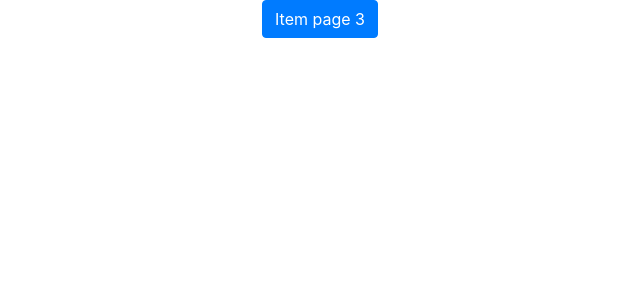
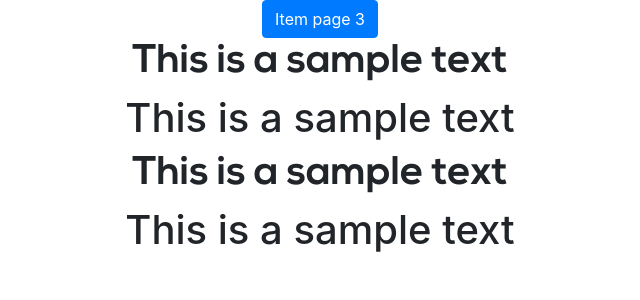
Before and after one commit to ekrizhe/Boxr, a Django app: page /search/item/page3 in a window 1280 px wide. Shown: the top 300 px of the page, without its empty margins (320-960 px from the left). Run offline with Django 3.2, Linux system fonts and the light colour scheme; some libraries are stand-ins or nearby versions.

Commit message:
Updated font

```diff
--- a/boxr/main/templates/main/home.html
+++ b/boxr/main/templates/main/home.html
@@ -1,10 +1,12 @@
 <!DOCTYPE html>
 <html><head><meta name="GCD" content="YTk3ODQ3ZWZhN2I4NzZmMzBkNTEwYjJl96a7bcc7c5c264509365258e6df23a90"/>
   <meta charset="utf-8">
+  {% load static %}
   <meta name="generator" content="Google Web Designer 14.0.2.0928">
   <meta name="template" content="Banner 3.0.0">
   <meta name="environment" content="gwd-genericad">
   <meta name="viewport" content="width=device-width, initial-scale=1.0">
+  <link rel="stylesheet" href="{% static 'css/main.css' %}" />
   <style>gwd-page{display:block}.gwd-inactive{visibility:hidden}</style>
   <style>.gwd-pagedeck{position:relative;display:block}.gwd-pagedeck>.gwd-page.transparent{opacity:0}.gwd-pagedeck>.gwd-page{position:absolute;top:0;left:0;-webkit-transition-property:-webkit-transform,opacity;-moz-transition-property:transform,opacity;transition-property:transform,opacity}.gwd-pagedeck>.gwd-page.linear{transition-timing-function:linear}.gwd-pagedeck>.gwd-page.ease-in{transition-timing-function:ease-in}.gwd-pagedeck>.gwd-page.ease-out{transition-timing-function:ease-out}.gwd-pagedeck>.gwd-page.ease{transition-timing-function:ease}.gwd-pagedeck>.gwd-page.ease-in-out{transition-timing-function:ease-in-out}.linear *,.ease-in *,.ease-out *,.ease *,.ease-in-out *{-webkit-transform:translateZ(0);transform:translateZ(0)}</style>
   <style>gwd-image.scaled-proportionally>div.intermediate-element>img{background-repeat:no-repeat;background-position:center}gwd-image{display:inline-block}gwd-image>div.intermediate-element{width:100%;height:100%}gwd-image>div.intermediate-element>img{display:block;width:100%;height:100%}</style>
@@ -176,7 +178,6 @@ c=d.createElement("head");e.parentNode.insertBefore(c,e)}d=d.createElement("styl
 </head>
 
 <body>
-    {% load static %}
   <gwd-genericad id="gwd-ad">
     <gwd-pagedeck class="gwd-page-container" id="pagedeck" data-gwd-offset-top="0px" data-gwd-offset-left="0px">
       <gwd-page id="page1" class="gwd-page-wrapper gwd-page-size gwd-lightbox gwd-page-1f4d" data-gwd-width="100%" data-gwd-height="100%">
--- a/boxr/main/templates/main/login.html
+++ b/boxr/main/templates/main/login.html
@@ -1,11 +1,13 @@
 <!DOCTYPE html>
 <html><head><meta name="GCD" content="YTk3ODQ3ZWZhN2I4NzZmMzBkNTEwYjJl86fa34876f1c0dca168b8fb36a6d947f"/>
   <meta charset="utf-8">
+  {% load static %}
   <meta name="generator" content="Google Web Designer 14.0.2.0928">
   <meta data-template-name="gwd-boxr">
   <meta name="template" content="Banner 3.0.0">
   <meta name="environment" content="gwd-genericad">
   <meta name="viewport" content="width=device-width, initial-scale=1.0">
+  <link rel="stylesheet" href="{% static 'css/main.css' %}" />
   <style>gwd-page{display:block}.gwd-inactive{visibility:hidden}</style>
   <style>.gwd-pagedeck{position:relative;display:block}.gwd-pagedeck>.gwd-page.transparent{opacity:0}.gwd-pagedeck>.gwd-page{position:absolute;top:0;left:0;-webkit-transition-property:-webkit-transform,opacity;-moz-transition-property:transform,opacity;transition-property:transform,opacity}.gwd-pagedeck>.gwd-page.linear{transition-timing-function:linear}.gwd-pagedeck>.gwd-page.ease-in{transition-timing-function:ease-in}.gwd-pagedeck>.gwd-page.ease-out{transition-timing-function:ease-out}.gwd-pagedeck>.gwd-page.ease{transition-timing-function:ease}.gwd-pagedeck>.gwd-page.ease-in-out{transition-timing-function:ease-in-out}.linear *,.ease-in *,.ease-out *,.ease *,.ease-in-out *{-webkit-transform:translateZ(0);transform:translateZ(0)}</style>
   <style>gwd-image.scaled-proportionally>div.intermediate-element>img{background-repeat:no-repeat;background-position:center}gwd-image{display:inline-block}gwd-image>div.intermediate-element{width:100%;height:100%}gwd-image>div.intermediate-element>img{display:block;width:100%;height:100%}</style>
@@ -177,7 +179,6 @@ c=d.createElement("head");e.parentNode.insertBefore(c,e)}d=d.createElement("styl
 </head>
 
 <body>
-    {% load static %}
   <gwd-genericad id="gwd-ad">
     <gwd-pagedeck class="gwd-page-container" id="pagedeck" data-gwd-offset-top="0px" data-gwd-offset-left="0px">
       <gwd-page id="page1" class="gwd-page-wrapper gwd-page-size gwd-lightbox gwd-page-1f4d" data-gwd-width="100%" data-gwd-height="100%">
--- a/boxr/main/templates/main/search/home.html
+++ b/boxr/main/templates/main/search/home.html
@@ -1,11 +1,13 @@
 <!DOCTYPE html>
 <html><head><meta name="GCD" content="YTk3ODQ3ZWZhN2I4NzZmMzBkNTEwYjJl04594b12cfb24df975590ba46627dbb2"/>
   <meta charset="utf-8">
+  {% load static %}
   <meta name="generator" content="Google Web Designer 14.0.2.0928">
   <meta data-template-name="gwd-boxr">
   <meta name="template" content="Banner 3.0.0">
   <meta name="environment" content="gwd-genericad">
   <meta name="viewport" content="width=device-width, initial-scale=1.0">
+  <link rel="stylesheet" href="{% static 'css/main.css' %}" />
   <style>gwd-page{display:block}.gwd-inactive{visibility:hidden}</style>
   <style>.gwd-pagedeck{position:relative;display:block}.gwd-pagedeck>.gwd-page.transparent{opacity:0}.gwd-pagedeck>.gwd-page{position:absolute;top:0;left:0;-webkit-transition-property:-webkit-transform,opacity;-moz-transition-property:transform,opacity;transition-property:transform,opacity}.gwd-pagedeck>.gwd-page.linear{transition-timing-function:linear}.gwd-pagedeck>.gwd-page.ease-in{transition-timing-function:ease-in}.gwd-pagedeck>.gwd-page.ease-out{transition-timing-function:ease-out}.gwd-pagedeck>.gwd-page.ease{transition-timing-function:ease}.gwd-pagedeck>.gwd-page.ease-in-out{transition-timing-function:ease-in-out}.linear *,.ease-in *,.ease-out *,.ease *,.ease-in-out *{-webkit-transform:translateZ(0);transform:translateZ(0)}</style>
   <style>gwd-image.scaled-proportionally>div.intermediate-element>img{background-repeat:no-repeat;background-position:center}gwd-image{display:inline-block}gwd-image>div.intermediate-element{width:100%;height:100%}gwd-image>div.intermediate-element>img{display:block;width:100%;height:100%}</style>
@@ -177,7 +179,6 @@ c=d.createElement("head");e.parentNode.insertBefore(c,e)}d=d.createElement("styl
 </head>
 
 <body>
-    {% load static %}
   <gwd-genericad id="gwd-ad">
     <gwd-pagedeck class="gwd-page-container" id="pagedeck" data-gwd-offset-top="0px" data-gwd-offset-left="0px">
       <gwd-page id="page1" class="gwd-page-wrapper gwd-page-size gwd-lightbox gwd-page-1f4d" data-gwd-width="100%" data-gwd-height="100%">
--- a/boxr/main/templates/main/search/item/page3.html
+++ b/boxr/main/templates/main/search/item/page3.html
@@ -2,17 +2,23 @@
 <html lang="en">
 <head>
     <meta charset="UTF-8">
+    {% load static %}
     <script src="https://ajax.googleapis.com/ajax/libs/jquery/3.5.1/jquery.min.js"></script>
     <script src="https://cdnjs.cloudflare.com/ajax/libs/popper.js/1.14.7/umd/popper.min.js" integrity="sha384-UO2eT0CpHqdSJQ6hJty5KVphtPhzWj9WO1clHTMGa3JDZwrnQq4sF86dIHNDz0W1" crossorigin="anonymous"></script>
     <link rel="stylesheet" href="https://stackpath.bootstrapcdn.com/bootstrap/4.3.1/css/bootstrap.min.css" integrity="sha384-ggOyR0iXCbMQv3Xipma34MD+dH/1fQ784/j6cY/iJTQUOhcWr7x9JvoRxT2MZw1T" crossorigin="anonymous">
     <script src="https://stackpath.bootstrapcdn.com/bootstrap/4.3.1/js/bootstrap.min.js" integrity="sha384-JjSmVgyd0p3pXB1rRibZUAYoIIy6OrQ6VrjIEaFf/nJGzIxFDsf4x0xIM+B07jRM" crossorigin="anonymous"></script>
     <title>Title</title>
+    <link rel="stylesheet" href="{% static 'css/main.css' %}" />
 </head>
 <body>
 <div class="container">
     <div class="row">
         <div class="col text-center">
             <button class="btn btn-primary">Item page 3</button>
+            <h1 style="font-family:NexaBold">This is a sample text</h1>
+            <h1>This is a sample text</h1>
+            <h1 style="font-family:NexaBold">This is a sample text</h1>
+            <h1>This is a sample text</h1>
         </div>
     </div>
 </div>
--- /dev/null
+++ b/boxr/static/css/main.css
@@ -0,0 +1,11 @@
+@font-face {
+    font-family: 'NexaBold';
+    src: local('NexaBold'),
+         url('../fonts/nexabold.otf') format("opentype");
+}
+
+@font-face {
+    font-family: 'NexaLight';
+    src: local('NexaLight'),
+         url('../fonts/nexalight.otf') format("opentype");
+}
```
Also changed, not shown: boxr/static/fonts/nexabold.otf (added), boxr/static/fonts/nexalight.otf (added).
